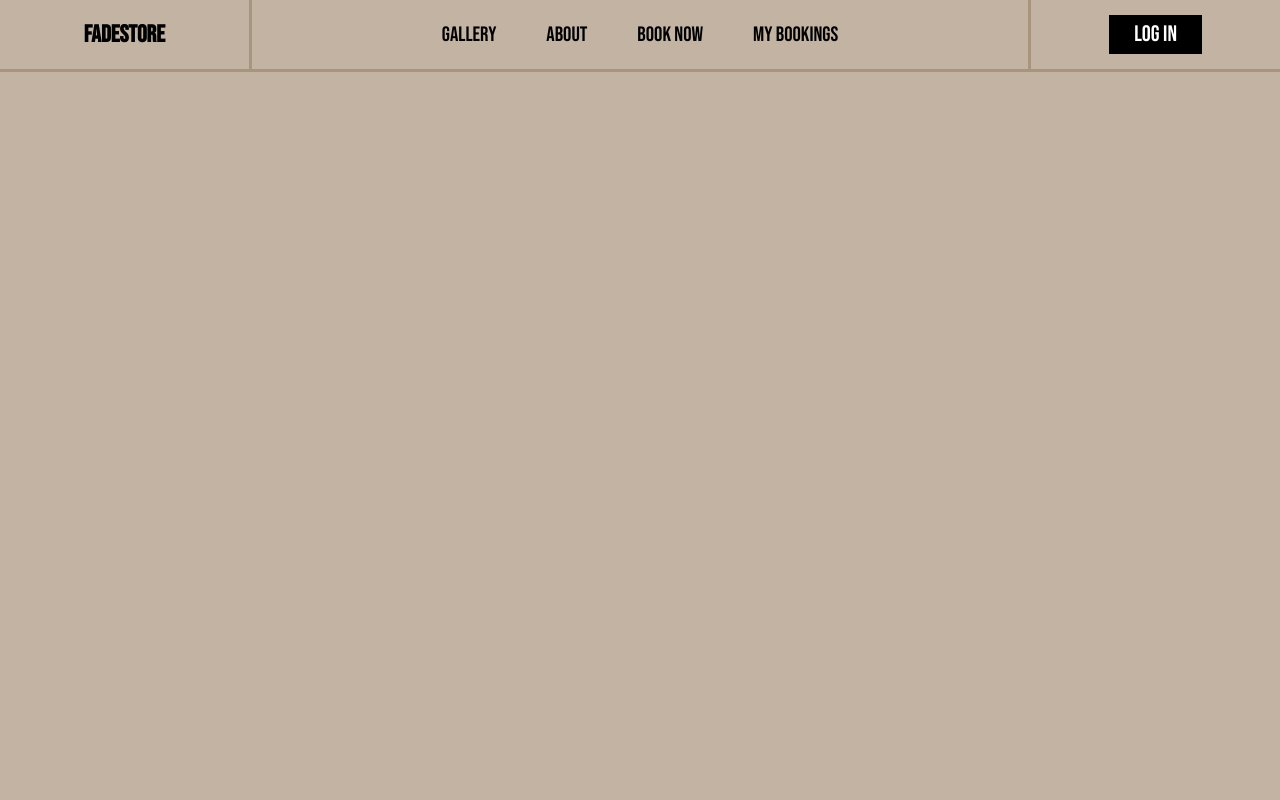
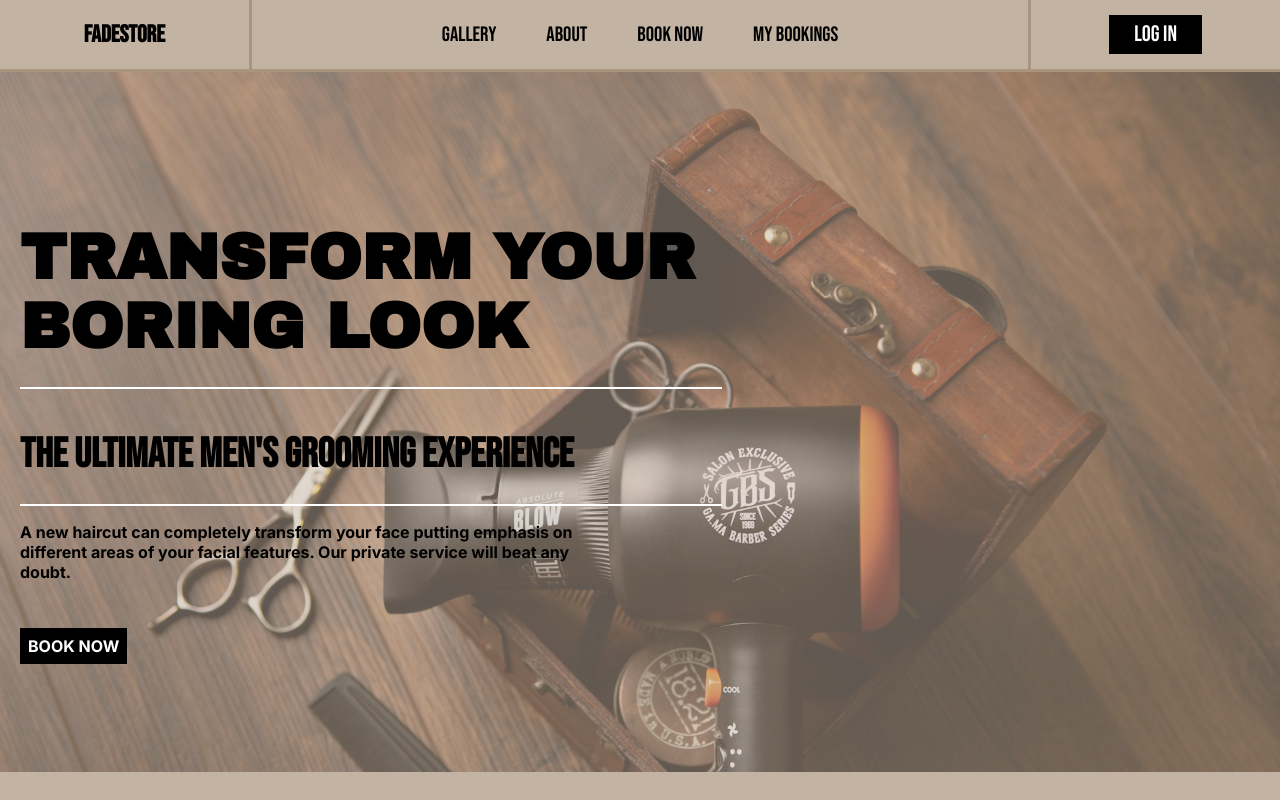
Before and after one commit to 4un01/barbershop, a website: page public/index.html in a window 1280 px wide. Drawn offline with Linux system fonts and the light colour scheme.

Commit message:
Added and styled the hero section

```diff
--- a/public/home.css
+++ b/public/home.css
@@ -30,7 +30,7 @@
     font-family: 'Bebas Neue';
     font-size: 1.3rem;
 }
-.pageLinks a{
+.pageLinks, a{
     text-decoration: none;
     color: black;
 }
@@ -51,3 +51,63 @@
     padding-left: 25px;
     padding-right: 25px;
 }
+
+.heroSection{
+    position: relative;
+    height: 700px;
+    display: flex;
+    flex-direction: column;
+    justify-content: flex-start;
+    align-items: flex-start;
+}
+.heroSection::before{
+    content: '';
+    position: absolute;
+    inset: 0;
+    background-image: url(./images/heroSectionPhoto.jpg);
+    background-repeat: no-repeat;
+    background-size: cover;
+    opacity: 0.5;
+    z-index: 0;
+}
+.heroInfo{
+    position: relative;
+    z-index: 1;
+    width: 700px;
+    height: 100%;
+    margin-left: 20px;
+    display: flex;
+    flex-direction: column;
+    justify-content: center;
+    align-items: flex-start;
+    color: black;
+}
+.heroInfo h1{
+    font-family: 'Archivo Black';
+    font-size: 4em;
+}
+.heroInfo h3{
+    font-family: 'Bebas Neue';
+    font-size: 2.6em;
+}
+.heroInfo p{
+    font-family: 'Inter';
+    font-weight: bold;
+    width: 600px;
+}
+.heroInfo a{
+    text-decoration: none;
+    color: white;
+    font-family: 'Inter';
+    font-weight: bold;
+    background-color: black;
+    padding: 8px;
+    margin-top: 30px;
+}
+hr{
+    margin: 0;
+    margin-top: -17px;
+    width: 700px;
+    border: none;
+    border: 1.3px solid white;
+}
--- a/public/index.html
+++ b/public/index.html
@@ -30,6 +30,21 @@
 
     <main class="mainBody">
 
+        <div class="heroSection">
+            <div class="heroInfo">
+                <h1>TRANSFORM YOUR BORING LOOK</h1>
+                <hr>
+                <h3>THE ULTIMATE MEN'S GROOMING EXPERIENCE</h3>
+                <hr>
+                <p>
+                    A new haircut can completely transform your face
+                    putting emphasis on different areas of your facial features.
+                    Our private service will beat any doubt.
+                </p>
+                <a href="./book.html">BOOK NOW</a>
+            </div>
+        </div>
+
     </main>
 
     <footer class="footer">
```
Also changed, not shown: public/images/heroSectionPhoto.jpg (added), public/images/scissors.png (added), public/images/straightBlade.png (added).
